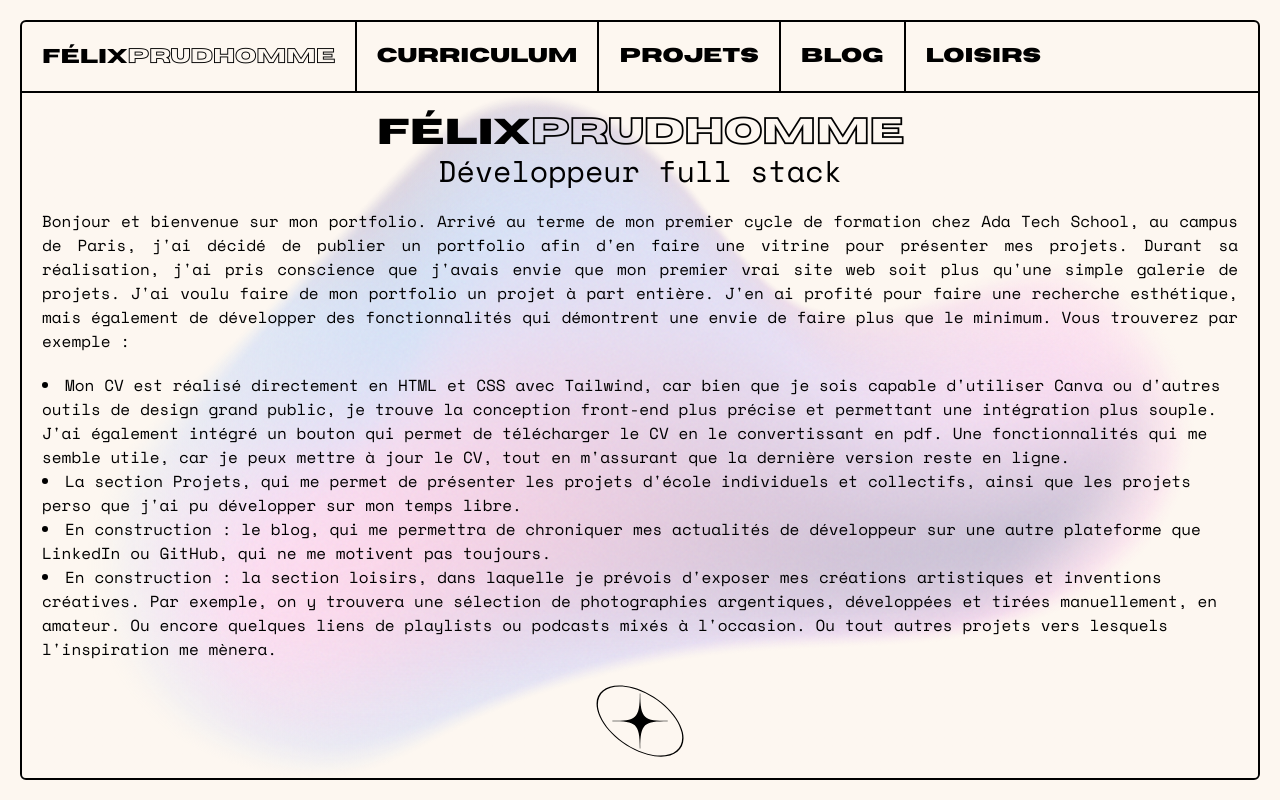
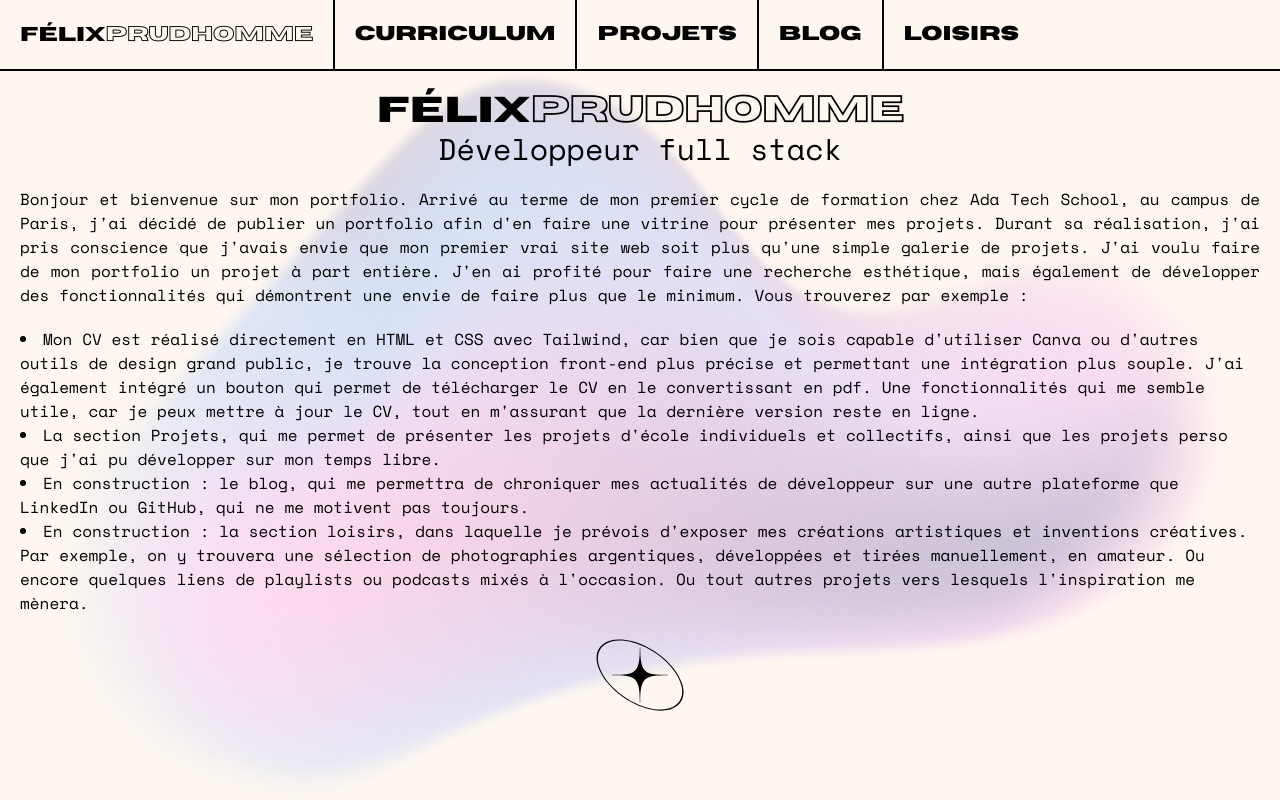
Before and after one commit to FPrud/portfolio, a Next.js app: page / in a window 1280 px wide. Built offline with nearby package versions, Linux system fonts and the light colour scheme.

Commit message:
Update <div> layout for improved structure

```diff
--- a/app/layout.tsx
+++ b/app/layout.tsx
@@ -16,7 +16,7 @@ export default function RootLayout({
   return (
     <html lang="en">
       <body className="flex flex-col antialiased bg-(--color-background) h-screen w-screen overflow-hidden">
-        <div className="flex flex-col border-2 m-5 flex-1 overflow-hidden rounded-md">
+        <div className="flex flex-col  flex-1 overflow-hidden ">
           <Navbar />
           {children}
         </div>
```
